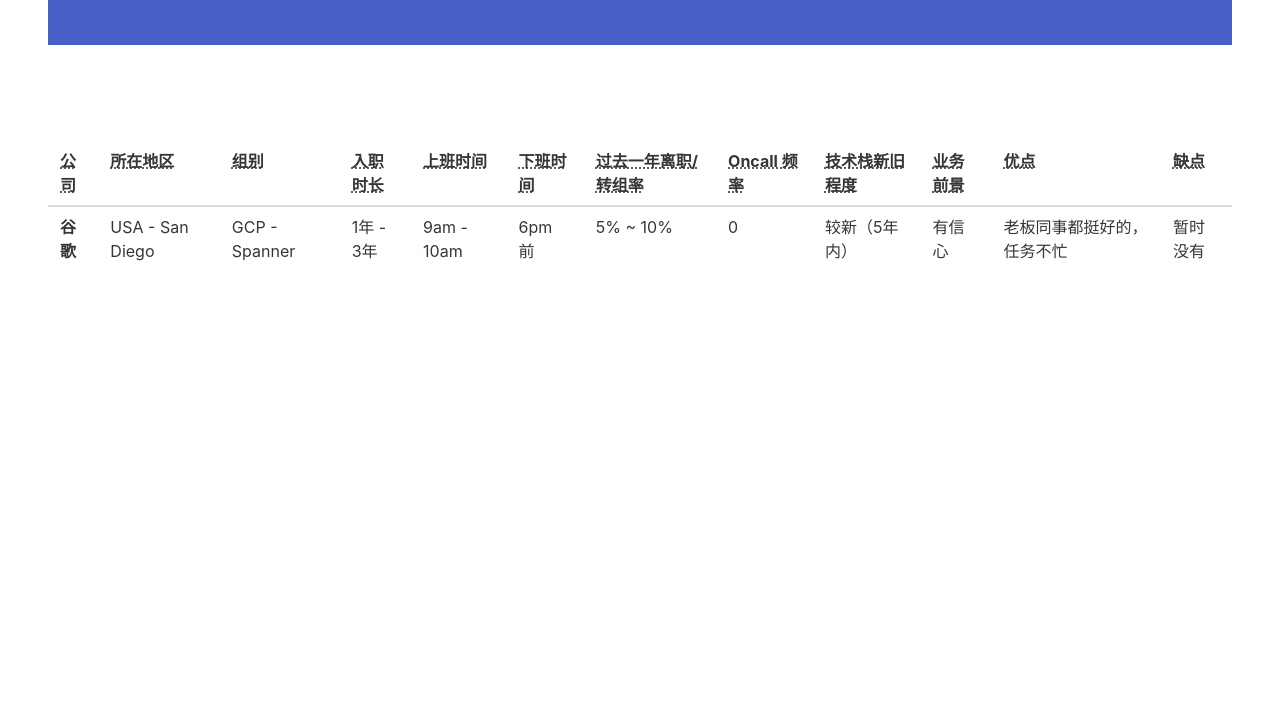
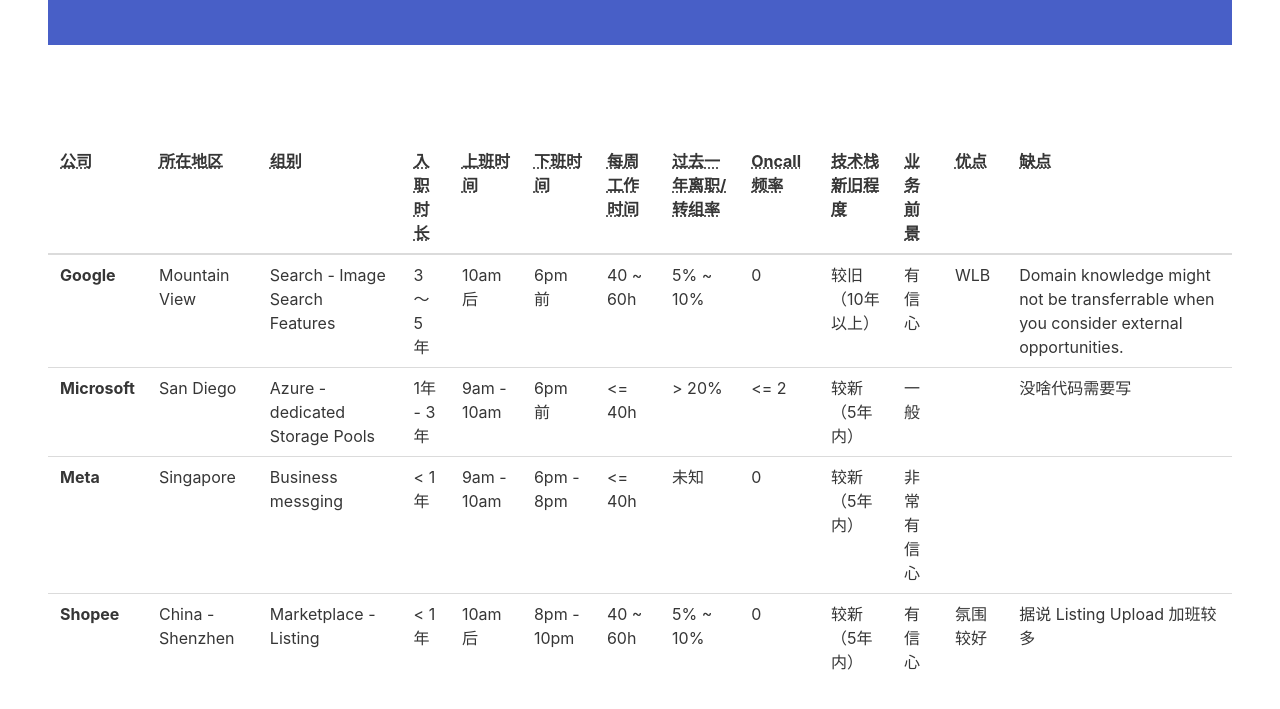
Before and after one commit to Team-match/team-match-info, a plain HTML site: page index.html in a window 1280 px wide. Shown: the part 189-898 px from the top of the page. Before the commit the page ends 800 px from the top, so only its background shows below. Drawn offline with nearby package versions, Linux system fonts and the light colour scheme.

Commit message:
add example

```diff
--- a/index.html
+++ b/index.html
@@ -39,6 +39,7 @@
         <th><abbr title="Time">入职时长</abbr></th>
         <th><abbr title="On">上班时间</abbr></th>
         <th><abbr title="Off">下班时间</abbr></th>
+        <th><abbr title="Long">每周工作时间</abbr></th>
         <th><abbr title="Left">过去一年离职/转组率</abbr></th>
         <th><abbr title="Oncall">Oncall 频率</abbr></th>
         <th><abbr title="Stack">技术栈新旧程度</abbr></th>
@@ -49,18 +50,64 @@
     </thead>
     <tbody>
       <tr>
-        <th>谷歌</th>
-        <td>USA - San Diego </td>
-        <td>GCP - Spanner</td>
+        <th>Google</th>
+        <td>Mountain View</td>
+        <td>Search - Image Search Features</td>
+        <td>3 ～ 5 年</td>
+        <td>10am 后</td>
+        <td>6pm 前</td>
+        <td>40 ~ 60h</td>
+        <td>5% ~ 10%</td>
+        <td>0</td>
+        <td>较旧（10年以上）</td>
+        <td>有信心</td>
+        <td>WLB</td>
+        <td>Domain knowledge might not be transferrable when you consider external opportunities.</td>
+      </tr>
+      <tr>
+        <th>Microsoft</th>
+        <td>San Diego </td>
+        <td>Azure - dedicated Storage Pools</td>
         <td>1年 - 3年</td>
         <td>9am - 10am</td>
         <td>6pm 前</td>
+        <td><= 40h</td>
+        <td>> 20%</td>
+        <td><= 2</td>
+        <td>较新（5年内）</td>
+        <td>一般</td>
+        <td></td>
+        <td>没啥代码需要写</td>
+      </tr>
+      <tr>
+        <th>Meta</th>
+        <td>Singapore </td>
+        <td>Business messging</td>
+        <td>< 1年</td>
+        <td>9am - 10am</td>
+        <td>6pm - 8pm</td>
+        <td><= 40h</td>
+        <td>未知</td>
+        <td>0</td>
+        <td>较新（5年内）</td>
+        <td>非常有信心</td>
+        <td></td>
+        <td></td>
+      </tr>
+      <tr>
+        <th>Shopee</th>
+        <td>China - Shenzhen</td>
+        <td>Marketplace - Listing</td>
+        <td>< 1年</td>
+        <td>10am 后</td>
+        <td>8pm - 10pm</td>
+        <td>40 ~ 60h</td>
         <td>5% ~ 10%</td>
         <td>0</td>
         <td>较新（5年内）</td>
         <td>有信心</td>
-        <td>老板同事都挺好的，任务不忙</td>
-        <td>暂时没有</td>
+        <td>氛围较好</td>
+        <td>据说 Listing Upload 加班较多</td>
       </tr>
     </tbody>
   </table>
```
